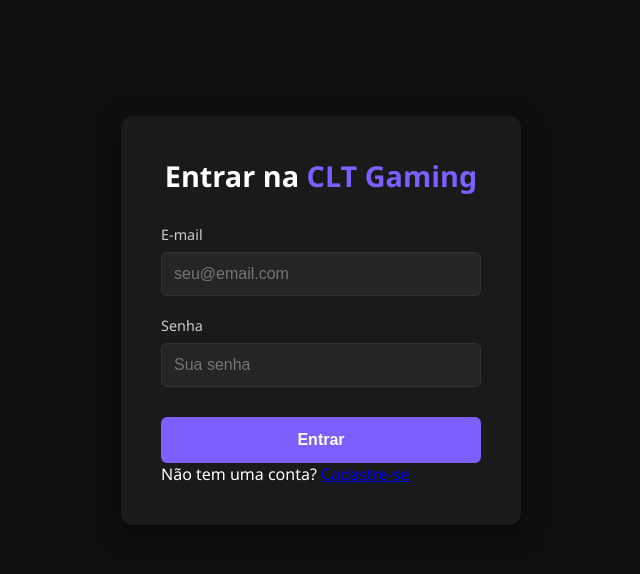
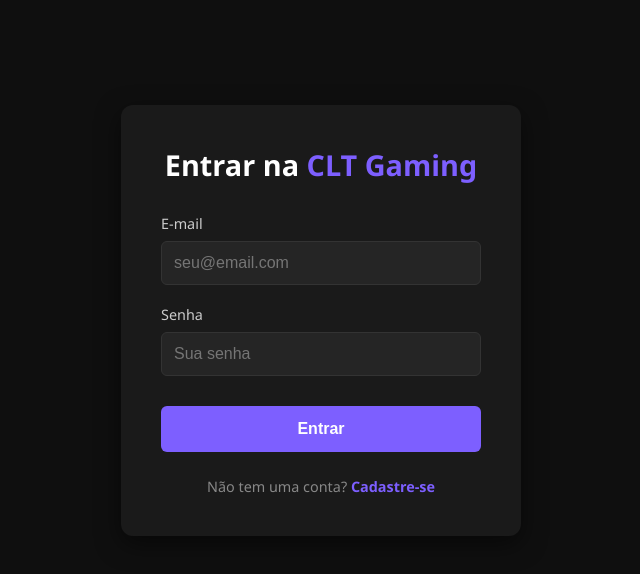
Before and after one commit to kaiquerios/EntregaP1A3, a React (Create React App) app: page / in a window 1280 px wide. Shown: the top 574 px of the page, without its empty margins (319-959 px from the left). Built offline with nearby package versions, Linux system fonts and the light colour scheme; the HTML template or start-up script is replaced by a standard one.

Commit message:
Rodapé do formulário

```diff
--- a/src/pages/signIn/index.css
+++ b/src/pages/signIn/index.css
@@ -85,3 +85,29 @@
     transition: background-color 0.3s ease, transform 0.1s ease;
     margin-top: 10px;
 }
+
+.btn-signin:hover {
+    background-color: #6741d9;
+}
+
+.btn-signin:active {
+    transform: scale(0.98);
+}
+
+{/*Rodapé do formulário*/}
+.signin-footer {
+    margin-top: 25px;
+    text-align: center;
+    font-size: 0.9rem;
+    color: #888;
+}
+
+.signin-footer a {
+    color: #7d5fff;
+    text-decoration: none;
+    font-weight: bold;
+}
+
+.signin-footer a:hover {
+    text-decoration: underline;
+}
```
